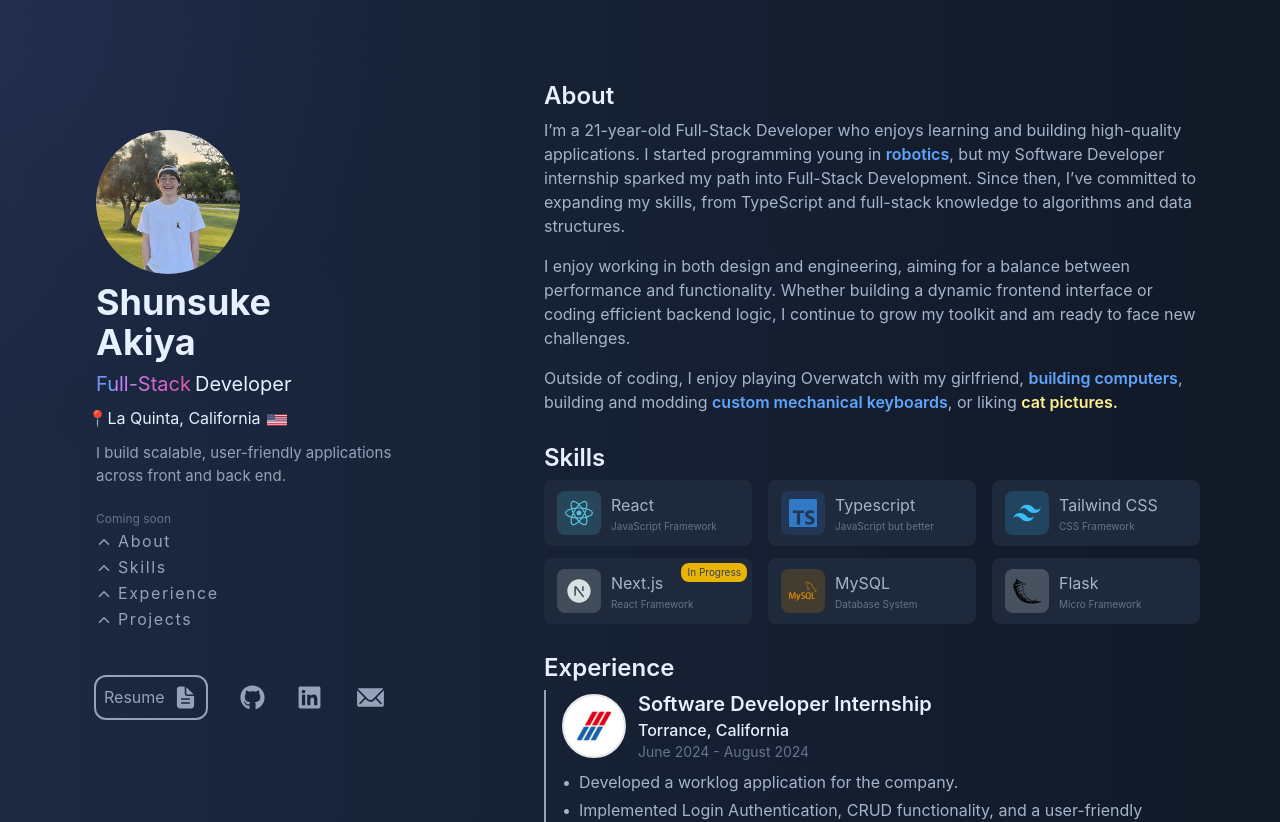
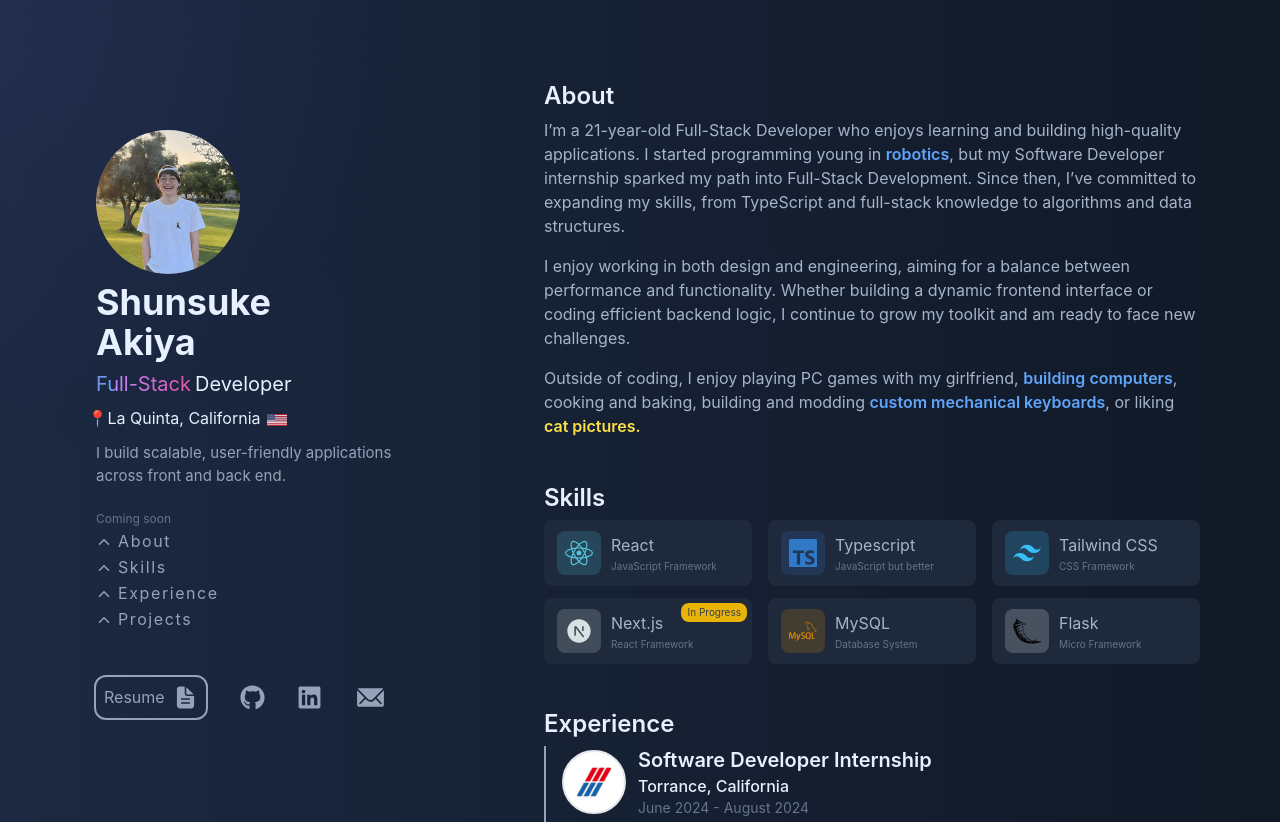
Before and after one commit to shunakiya/portfolio, a React (Vite) app: page / in a window 1280 px wide. Shown: the top 822 px of the page. Built offline with nearby package versions, Linux system fonts and the light colour scheme.

Commit message:
updated description, added cat cursor, increased spacing between parts

```diff
--- a/src/App.tsx
+++ b/src/App.tsx
@@ -71,7 +71,7 @@ export default function App() {
 
         {/* right side info */}
         <div className="py-8 lg:py-20 flex flex-col w-full lg:w-3/4">
-          <div className="space-y-7">
+          <div className="space-y-11">
             <div
               className={`transition-all ease-out duration-1000 ${
                 showRight
--- a/src/components/About.tsx
+++ b/src/components/About.tsx
@@ -24,7 +24,7 @@ export default function About() {
           grow my toolkit and am ready to face new challenges.
         </p>
         <p>
-          Outside of coding, I enjoy playing Overwatch with my girlfriend,{" "}
+          Outside of coding, I enjoy playing PC games with my girlfriend,{" "}
           <a
             href="https://pcpartpicker.com/list/pD8CJn"
             target="_blank"
@@ -32,7 +32,7 @@ export default function About() {
           >
             building computers
           </a>
-          , building and modding{" "}
+          , cooking and baking, building and modding{" "}
           <a
             href="https://iv-works.com/av4/"
             target="_blank"
@@ -41,7 +41,7 @@ export default function About() {
             custom mechanical keyboards
           </a>
           , or liking{" "}
-          <a className="font-semibold text-yellow-200 hover:text-yellow-400 hover:cursor-[url('./assets/yeti.png'),auto]">
+          <a className="font-semibold text-yellow-300 hover:text-yellow-400 hover:cursor-[url('./assets/pepper.png'),auto]">
             cat pictures.
           </a>
         </p>
```
Also changed, not shown: src/assets/pepper.png (added).
